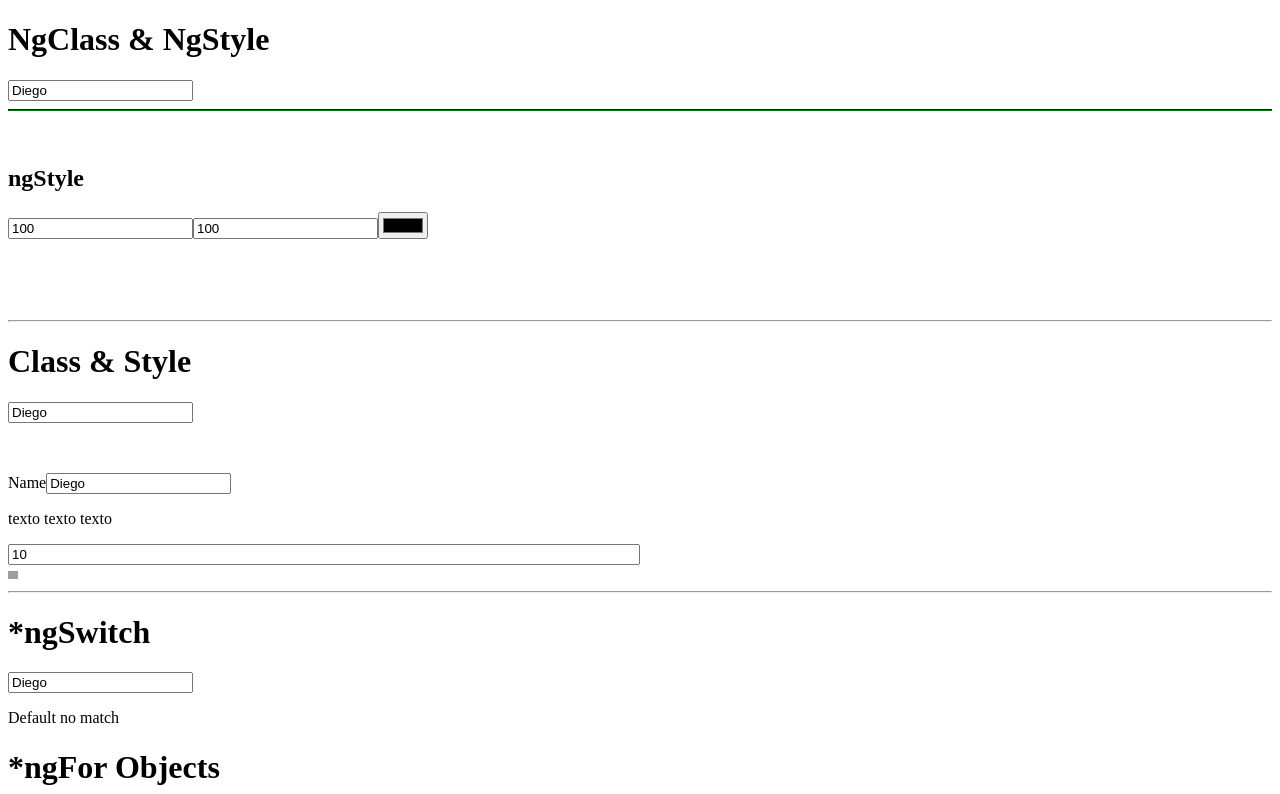
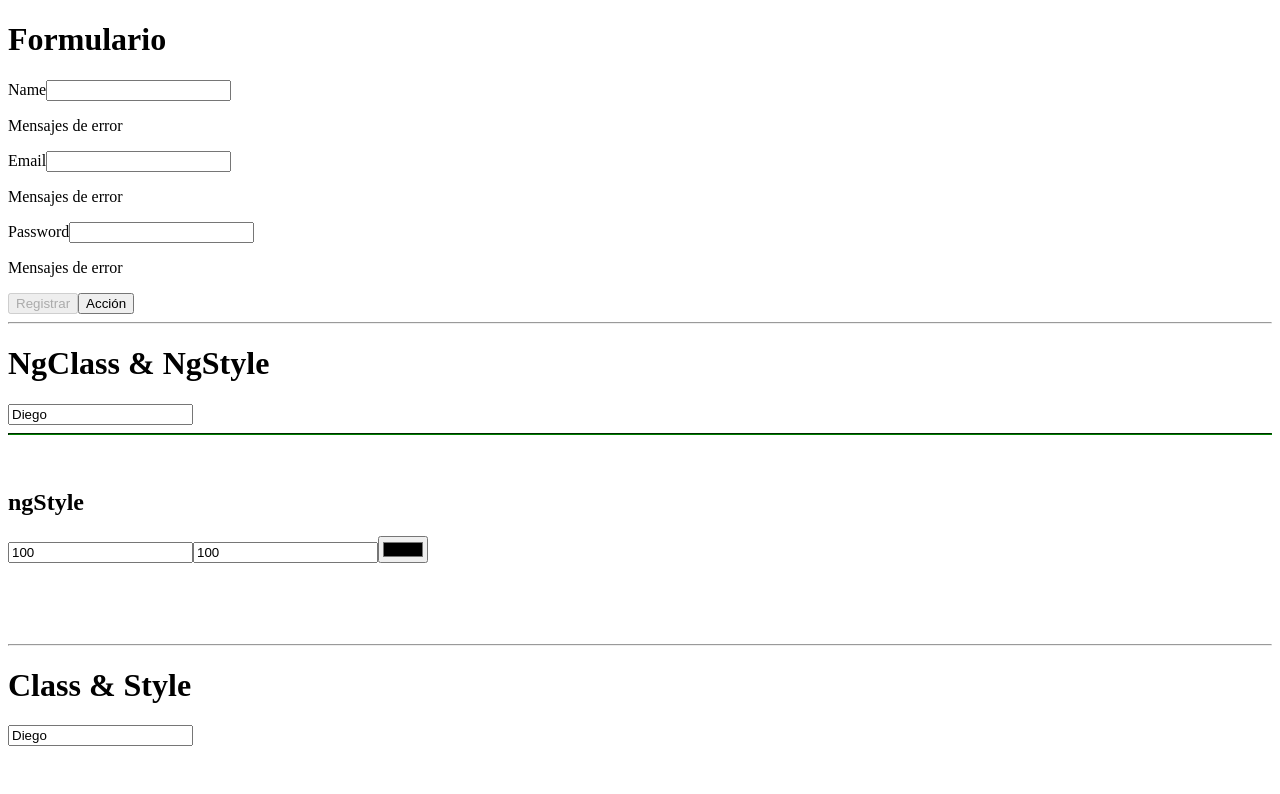
Before and after one commit to diegos35/angular-components-services, an Angular app: page / in a window 1280 px wide. Shown: the top 794 px of the page. Built offline with nearby package versions, Linux system fonts and the light colour scheme; grey boxes are pictures that could not be loaded.

Commit message:
creando formulario

```diff
--- a/src/app/app.component.html
+++ b/src/app/app.component.html
@@ -1,3 +1,24 @@
+<h1>Formulario</h1>
+<form (ngSubmit)="onRegister()" #myForm="ngForm">
+  <div class="input.group">
+    <label for="">Name</label>
+    <input type="text" required name="name" id="name" [(ngModel)]="register.name">
+    <p>Mensajes de error</p>
+  </div>
+  <div class="input.group">
+    <label for="">Email</label>
+    <input type="email" required name="email" id="email" [(ngModel)]="register.email">
+    <p>Mensajes de error</p>
+  </div>
+  <div class="input.group">
+    <label for="">Password</label>
+    <input type="password" required name="password" id="Password" [(ngModel)]="register.password">
+    <p>Mensajes de error</p>
+  </div>
+  <button [disabled]="myForm.invalid " type="submit">Registrar</button>
+  <button type="button">Acción</button>
+</form>
+<hr>
 <h1>NgClass & NgStyle</h1>
 <!-- La NgClass directiva te permite configurar la clase CSS de forma dinámica para un elemento DOM . -->
 <input type="text" required #nameInput4="ngModel" [(ngModel)]="person.name">
--- a/src/app/app.component.ts
+++ b/src/app/app.component.ts
@@ -61,6 +61,12 @@ export class AppComponent {
   img =  'https://source.unsplash.com/random';
   btnDisable = true;
 
+  register = {
+    name: '',
+    email: '',
+    password: ''
+  }
+
   person = {
     name: 'Diego',
     age: 25,
@@ -95,4 +101,7 @@ export class AppComponent {
     this.listNames.splice(index, 1); //method adds and/or removes array elements.
   }
 
+  onRegister(){
+    console.log(this.register)
+  }
 }
```
